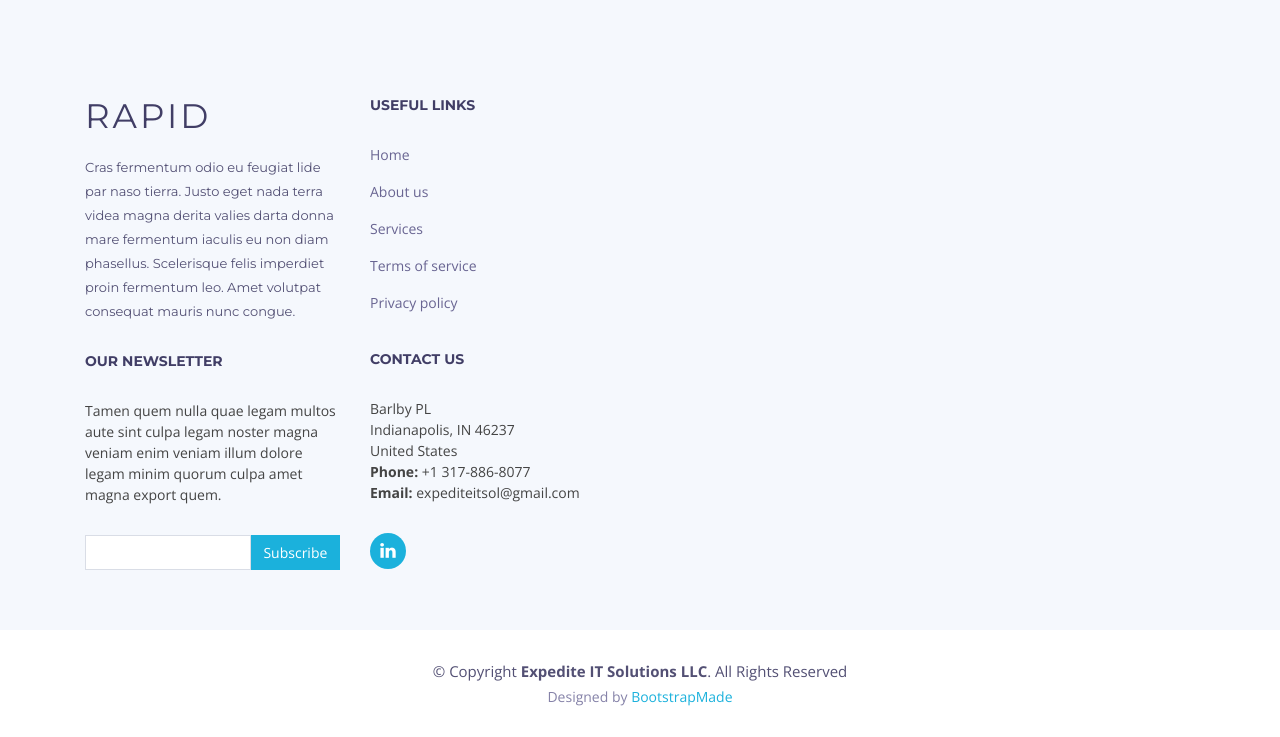
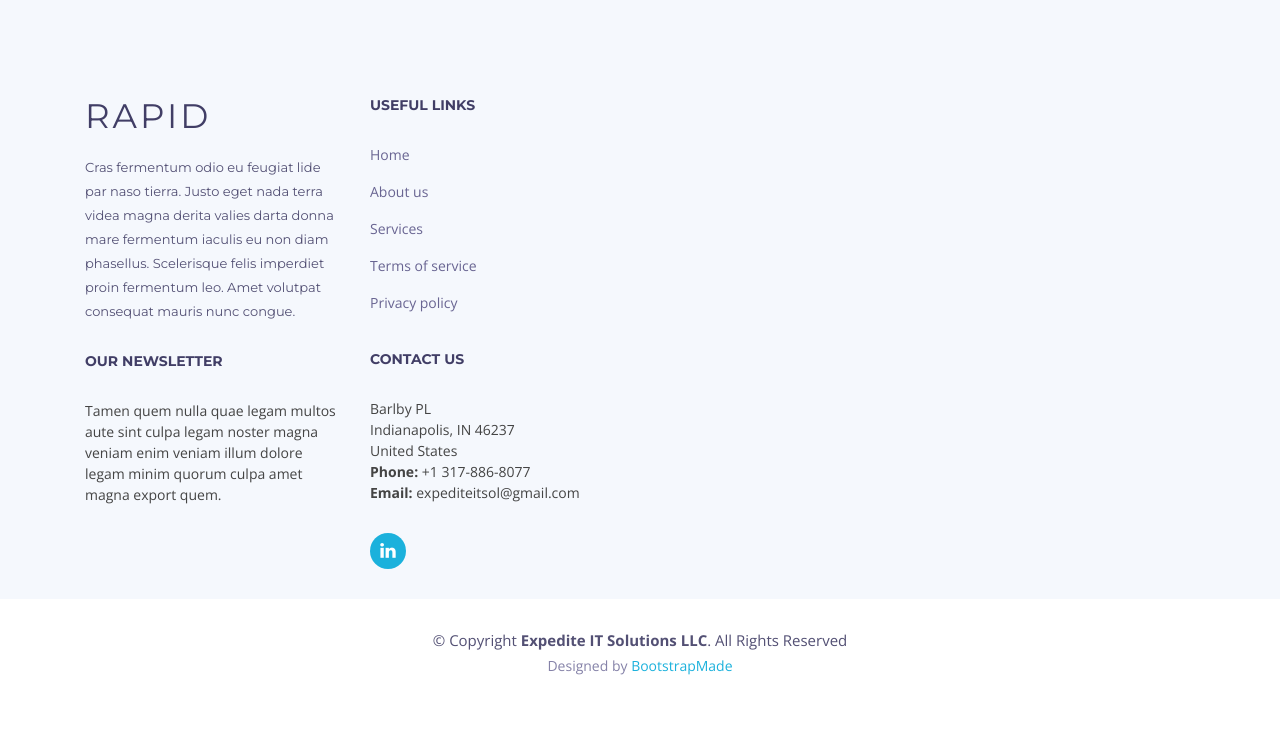
Before and after one commit to vintechconsulting/vintechconsulting.github.io, a plain HTML site: page index.html in a window 1280 px wide. Shown: the part 2405-3142 px from the top of the page. After the commit the page ends 3111 px from the top, so only its background shows below. Drawn offline with nearby package versions, Linux system fonts and the light colour scheme; files whose address does not match are found by name.

Commit message:
Update index.html

```diff
--- a/index.html
+++ b/index.html
@@ -212,9 +212,7 @@
                   <div class="footer-newsletter">
                     <h4>Our Newsletter</h4>
                     <p>Tamen quem nulla quae legam multos aute sint culpa legam noster magna veniam enim veniam illum dolore legam minim quorum culpa amet magna export quem.</p>
-                    <form action="" method="post">
-                      <input type="email" name="email"><input type="submit"  value="Subscribe">
-                    </form>
+
                   </div>
 
                 </div>
@@ -245,19 +243,10 @@
                   <div class="social-links">
                     <a href="#" class="linkedin"><i class="fa fa-linkedin"></i></a>
                   </div>
-
                 </div>
-
             </div>
-
           </div>
-
-
-
-
-
         </div>
-
       </div>
     </div>
 
```
